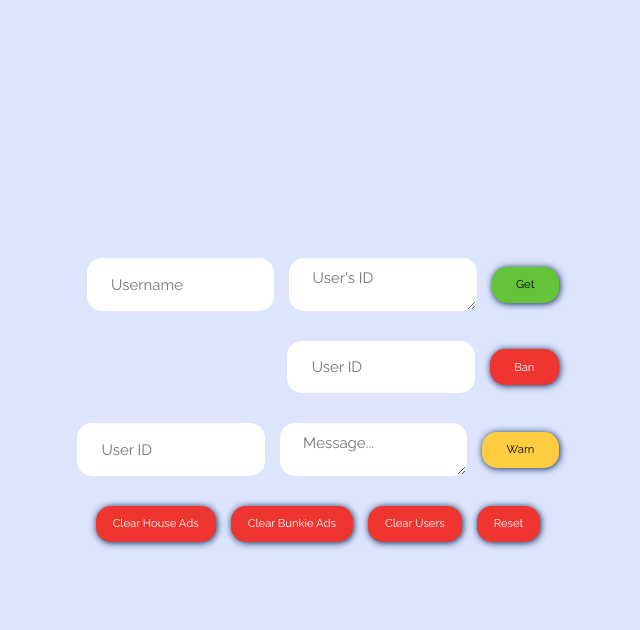
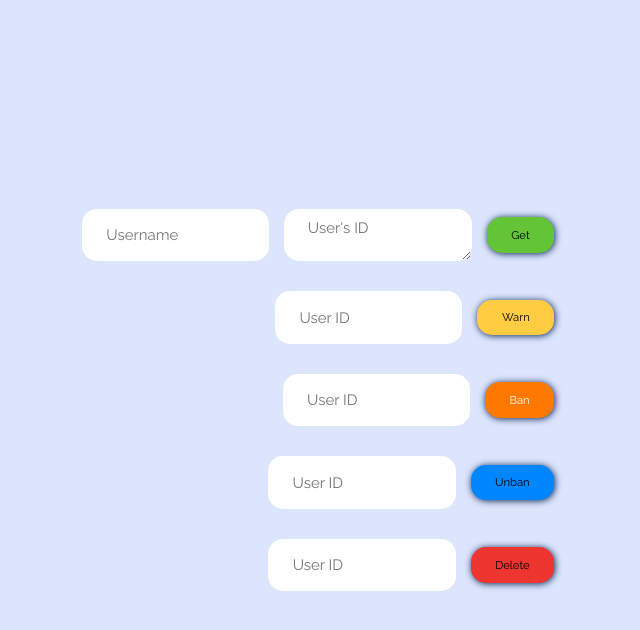
Before and after one commit to bunkieproject/bunkie_app_man, a Flask app: template templates/console.html in a window 1280 px wide. Shown: the top 630 px of the page, without its empty margins (322-962 px from the left). Run offline with Flask 2, Linux system fonts and the light colour scheme; the template is opened without the code that fills it, so the values that code supplies are empty; some libraries are stand-ins or nearby versions.

Commit message:
Final draft of web app.

```diff
--- a/app.py
+++ b/app.py
@@ -58,5 +58,77 @@ def get_user():
 
     return render_template("console.html", icon=icon_filename, logo=logo_filename, user_id="")
 
+@app.route('/warn_user', methods=['POST'])
+def warn_user():
+    user_id = request.form['userid']
+    headers = {'Access-Control-Allow-Origin': '*',
+            'Content-Type': 'application/json; charset=UTF-8'}
+
+    response = requests.post(
+        app.config['SERVER'] + '/users/admin/warn_user',
+        json={"token": app.config['TOKEN'], "user_id": user_id},
+        headers=headers)
+
+    if response.status_code == 200:
+        icon_filename = os.path.join(app.config['IMAGE_FOLDER'], 'icon.png')
+        logo_filename = os.path.join(app.config['IMAGE_FOLDER'], 'logo.png')
+        return render_template("console.html", icon=icon_filename, logo=logo_filename, user_id="")
+    else:
+        return None, response.status_code, headers
+
+@app.route('/ban_user', methods=['POST'])
+def ban_user():
+    user_id = request.form['userid']
+    headers = {'Access-Control-Allow-Origin': '*',
+            'Content-Type': 'application/json; charset=UTF-8'}
+
+    response = requests.post(
+        app.config['SERVER'] + '/users/admin/ban_user',
+        json={"token": app.config['TOKEN'], "user_id": user_id},
+        headers=headers)
+
+    if response.status_code == 200:
+        icon_filename = os.path.join(app.config['IMAGE_FOLDER'], 'icon.png')
+        logo_filename = os.path.join(app.config['IMAGE_FOLDER'], 'logo.png')
+        return render_template("console.html", icon=icon_filename, logo=logo_filename, user_id="")
+    else:
+        return None, response.status_code, headers
+
+@app.route('/unban_user', methods=['POST'])
+def unban_user():
+    user_id = request.form['userid']
+    headers = {'Access-Control-Allow-Origin': '*',
+            'Content-Type': 'application/json; charset=UTF-8'}
+
+    response = requests.post(
+        app.config['SERVER'] + '/users/admin/unban_user',
+        json={"token": app.config['TOKEN'], "user_id": user_id},
+        headers=headers)
+
+    if response.status_code == 200:
+        icon_filename = os.path.join(app.config['IMAGE_FOLDER'], 'icon.png')
+        logo_filename = os.path.join(app.config['IMAGE_FOLDER'], 'logo.png')
+        return render_template("console.html", icon=icon_filename, logo=logo_filename, user_id="")
+    else:
+        return None, response.status_code, headers
+
+@app.route('/delete_user', methods=['POST'])
+def delete_user():
+    user_id = request.form['userid']
+    headers = {'Access-Control-Allow-Origin': '*',
+            'Content-Type': 'application/json; charset=UTF-8'}
+
+    response = requests.post(
+        app.config['SERVER'] + '/users/admin/delete_user',
+        json={"token": app.config['TOKEN'], "user_id": user_id},
+        headers=headers)
+
+    if response.status_code == 200:
+        icon_filename = os.path.join(app.config['IMAGE_FOLDER'], 'icon.png')
+        logo_filename = os.path.join(app.config['IMAGE_FOLDER'], 'logo.png')
+        return render_template("console.html", icon=icon_filename, logo=logo_filename, user_id="")
+    else:
+        return None, response.status_code, headers
+
 if __name__ == "__main__":
     app.run()
--- a/static/css/style.css
+++ b/static/css/style.css
@@ -109,17 +109,6 @@ a {
         #console-section #get-ban-warn-form form #get-submit-btn:hover {
           cursor: pointer;
           background-color: #4f9c2c; }
-      #console-section #get-ban-warn-form form #ban-submit-btn {
-        width: auto;
-        height: auto;
-        background-color: #ee352f;
-        font-size: 0.75rem;
-        color: white;
-        box-shadow: 0.05rem 0.05rem 0.5rem #041F57;
-        transform: background-color, 0.5s; }
-        #console-section #get-ban-warn-form form #ban-submit-btn:hover {
-          cursor: pointer;
-          background-color: #d81812; }
       #console-section #get-ban-warn-form form #warn-submit-btn {
         width: auto;
         height: auto;
@@ -131,6 +120,39 @@ a {
         #console-section #get-ban-warn-form form #warn-submit-btn:hover {
           cursor: pointer;
           background-color: #ffbe0f; }
+      #console-section #get-ban-warn-form form #ban-submit-btn {
+        width: auto;
+        height: auto;
+        background-color: #ff7800;
+        font-size: 0.75rem;
+        color: white;
+        box-shadow: 0.05rem 0.05rem 0.5rem #041F57;
+        transform: background-color, 0.5s; }
+        #console-section #get-ban-warn-form form #ban-submit-btn:hover {
+          cursor: pointer;
+          background-color: #cc6000; }
+      #console-section #get-ban-warn-form form #unban-submit-btn {
+        width: auto;
+        height: auto;
+        background-color: #0087ff;
+        font-size: 0.75rem;
+        color: black;
+        box-shadow: 0.05rem 0.05rem 0.5rem #041F57;
+        transform: background-color, 0.5s; }
+        #console-section #get-ban-warn-form form #unban-submit-btn:hover {
+          cursor: pointer;
+          background-color: #006ccc; }
+      #console-section #get-ban-warn-form form #del-submit-btn {
+        width: auto;
+        height: auto;
+        background-color: #ee352f;
+        font-size: 0.75rem;
+        color: black;
+        box-shadow: 0.05rem 0.05rem 0.5rem #041F57;
+        transform: background-color, 0.5s; }
+        #console-section #get-ban-warn-form form #del-submit-btn:hover {
+          cursor: pointer;
+          background-color: #d81812; }
   #console-section #reset-form {
     display: flex;
     flex-direction: row; }
--- a/static/sass/layouts/_main.scss
+++ b/static/sass/layouts/_main.scss
@@ -44,21 +44,6 @@
                 }
             }
 
-            #ban-submit-btn {
-                width: auto;
-                height: auto;
-                background-color: rgb(238, 53, 47);
-                font-size: $bunkie-font-s;
-                color: white;
-                box-shadow: 0.05rem 0.05rem 0.5rem $bunkie-color-dark;
-                transform: background-color, 0.5s;
-
-                &:hover {
-                    cursor: pointer;
-                    background-color: darken(rgb(238, 53, 47), 10);
-                }
-            }
-
             #warn-submit-btn {
                 width: auto;
                 height: auto;
@@ -71,6 +56,51 @@
                 &:hover {
                     cursor: pointer;
                     background-color:  darken(rgb(255, 204, 66), 10);
+                }
+            }
+
+            #ban-submit-btn {
+                width: auto;
+                height: auto;
+                background-color: rgb(255, 120, 0);
+                font-size: $bunkie-font-s;
+                color: white;
+                box-shadow: 0.05rem 0.05rem 0.5rem $bunkie-color-dark;
+                transform: background-color, 0.5s;
+
+                &:hover {
+                    cursor: pointer;
+                    background-color: darken(rgb(255, 120, 0), 10);
+                }
+            }
+
+            #unban-submit-btn {
+                width: auto;
+                height: auto;
+                background-color: rgb(0, 135, 255);
+                font-size: $bunkie-font-s;
+                color: black;
+                box-shadow: 0.05rem 0.05rem 0.5rem $bunkie-color-dark;
+                transform: background-color, 0.5s;
+
+                &:hover {
+                    cursor: pointer;
+                    background-color:  darken(rgb(0, 135, 255), 10);
+                }
+            }
+
+            #del-submit-btn {
+                width: auto;
+                height: auto;
+                background-color: rgb(238, 53, 47);
+                font-size: $bunkie-font-s;
+                color: black;
+                box-shadow: 0.05rem 0.05rem 0.5rem $bunkie-color-dark;
+                transform: background-color, 0.5s;
+
+                &:hover {
+                    cursor: pointer;
+                    background-color:  darken(rgb(238, 53, 47), 10);
                 }
             }
         }
--- a/templates/console.html
+++ b/templates/console.html
@@ -40,19 +40,28 @@
                 <input id="get-submit-btn" type="submit" value="Get">
             </form>
 
+            <form name="warn" action="/warn_user" method="post">
+                <input type="text" name="userid" placeholder="User ID">
+                <input id="warn-submit-btn" type="submit" value="Warn">
+            </form>
+
             <form name="ban" action="/ban_user" method="post">
                 <input type="text" name="userid" placeholder="User ID">
                 <input id="ban-submit-btn" type="submit" value="Ban">
             </form>
 
-            <form name="warn" action="/warn_user" method="post">
+            <form name="unban" action="/unban_user" method="post">
                 <input type="text" name="userid" placeholder="User ID">
-                <textarea name="message" placeholder="Message..."></textarea>
-                <input id="warn-submit-btn" type="submit" value="Warn">
+                <input id="unban-submit-btn" type="submit" value="Unban">
+            </form>
+
+            <form name="delete" action="/delete_user" method="post">
+                <input type="text" name="userid" placeholder="User ID">
+                <input id="del-submit-btn" type="submit" value="Delete">
             </form>
         </div>
 
-        <!-- Clear -->
+        <!-- Clear
         <div id="reset-form">
             <form name="clear-ads" action="/clear_house_ads" method="post">
                 <input id="clear-house-ads-submit-btn" type="submit" value="Clear House Ads">
@@ -66,6 +75,6 @@
             <form name="reset" action="/reset" method="post">
                 <input id="ban-submit-btn" type="submit" value="Reset">
             </form>
-        </div>
+        </div> -->
     </section>
 </html>
```
Also changed, not shown: 1 other file.
